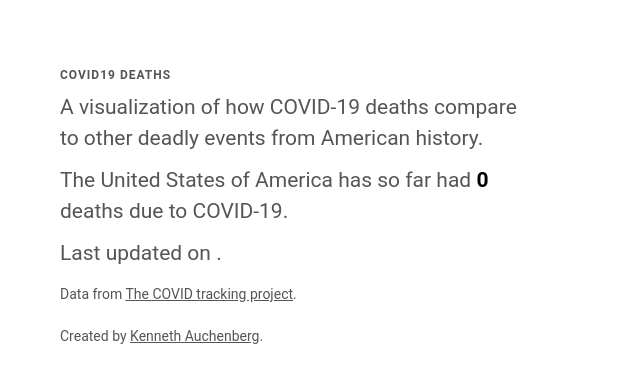
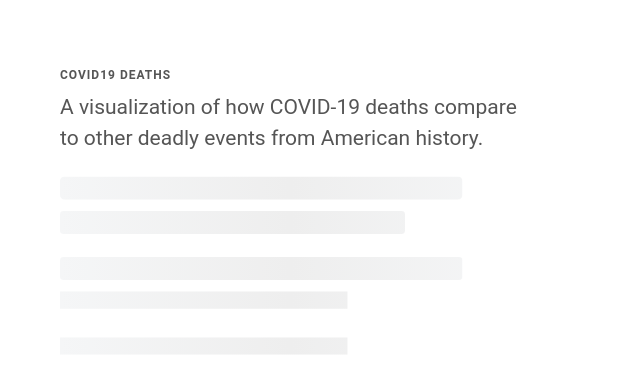
Before and after one commit to auchenberg/covid19deaths, a Next.js app: page / in a window 1280 px wide. Shown: the top 392 px of the page, without its empty margins (0-640 px from the left). Built offline with nearby package versions, Linux system fonts and the light colour scheme; no server answers.

Commit message:
Add loader

```diff
--- a/components/chart.js
+++ b/components/chart.js
@@ -40,7 +40,7 @@ export class Chart extends Component {
     const svg = d3.select(this.myRef.current).select("svg");
     svg.selectAll("*").remove();
 
-    let g = svg.append("g").attr("transform", "translate(" + 0 + "," + 0 + ")");
+    let g = svg.append("g");
 
     // Draw X scale
     var x = d3
--- /dev/null
+++ b/components/loader.js
@@ -0,0 +1,15 @@
+import ContentLoader, { Facebook } from "react-content-loader";
+
+const Loader = () => (
+  <ContentLoader viewBox="0 0 400 600">
+    {/* Only SVG shapes */}
+    <rect x="0" y="10" rx="4" ry="4" width="350" height="20" />
+    <rect x="0" y="40" rx="3" ry="3" width="300" height="20" />
+    <rect x="0" y="80" rx="3" ry="3" width="350" height="20" />
+
+    <rect x="0" y="110" rx="0" ry="3" width="250" height="15" />
+    <rect x="0" y="150" rx="0" ry="3" width="250" height="15" />
+  </ContentLoader>
+);
+
+export default Loader;
--- a/package.json
+++ b/package.json
@@ -10,11 +10,11 @@
   },
   "dependencies": {
     "d3": "^6.2.0",
-    "d3-fetch": "^2.0.0",
     "d3-time-format": "^3.0.0",
     "moment": "^2.29.1",
     "next": "9.5.5",
     "react": "16.14.0",
+    "react-content-loader": "^5.1.2",
     "react-dom": "16.14.0"
   }
 }
--- a/pages/index.js
+++ b/pages/index.js
@@ -4,6 +4,7 @@ import * as d3 from "d3";
 import * as d3Time from "d3-time-format";
 import moment from "moment";
 import Head from "next/head";
+import Loader from "../components/loader";
 
 export default class Page extends Component {
   state = {
@@ -95,25 +96,34 @@ export default class Page extends Component {
             A visualization of how COVID-19 deaths compare to other deadly
             events from American history.
           </p>
-
+          <div>
+            {this.state.data && (
+              <>
                 <p>
                   The United States of America has so far had{" "}
                   <strong>{formattedDeathCount}</strong> deaths due to COVID-19.
                 </p>
-
                 <p>
                   Last updated on <strong>{formattedDate}</strong>.
                 </p>
-
                 <p className="small">
                   Data from{" "}
-            <a href="https://covidtracking.com/">The COVID tracking project</a>.
+                  <a href="https://covidtracking.com/">
+                    The COVID tracking project
+                  </a>
+                  .
                 </p>
-
                 <p className="small">
                   Created by{" "}
-            <a href="https://twitter.com/auchenberg">Kenneth Auchenberg</a>.
+                  <a href="https://twitter.com/auchenberg">
+                    Kenneth Auchenberg
+                  </a>
+                  .
                 </p>
+              </>
+            )}
+            {!this.state.data && <Loader />}
+          </div>
         </div>
 
         <div className="chart-wrapper">
```
Also changed, not shown: 1 other file (tests, documents, lock files or other folders). Lines whose indentation alone changed are shown as unchanged.
